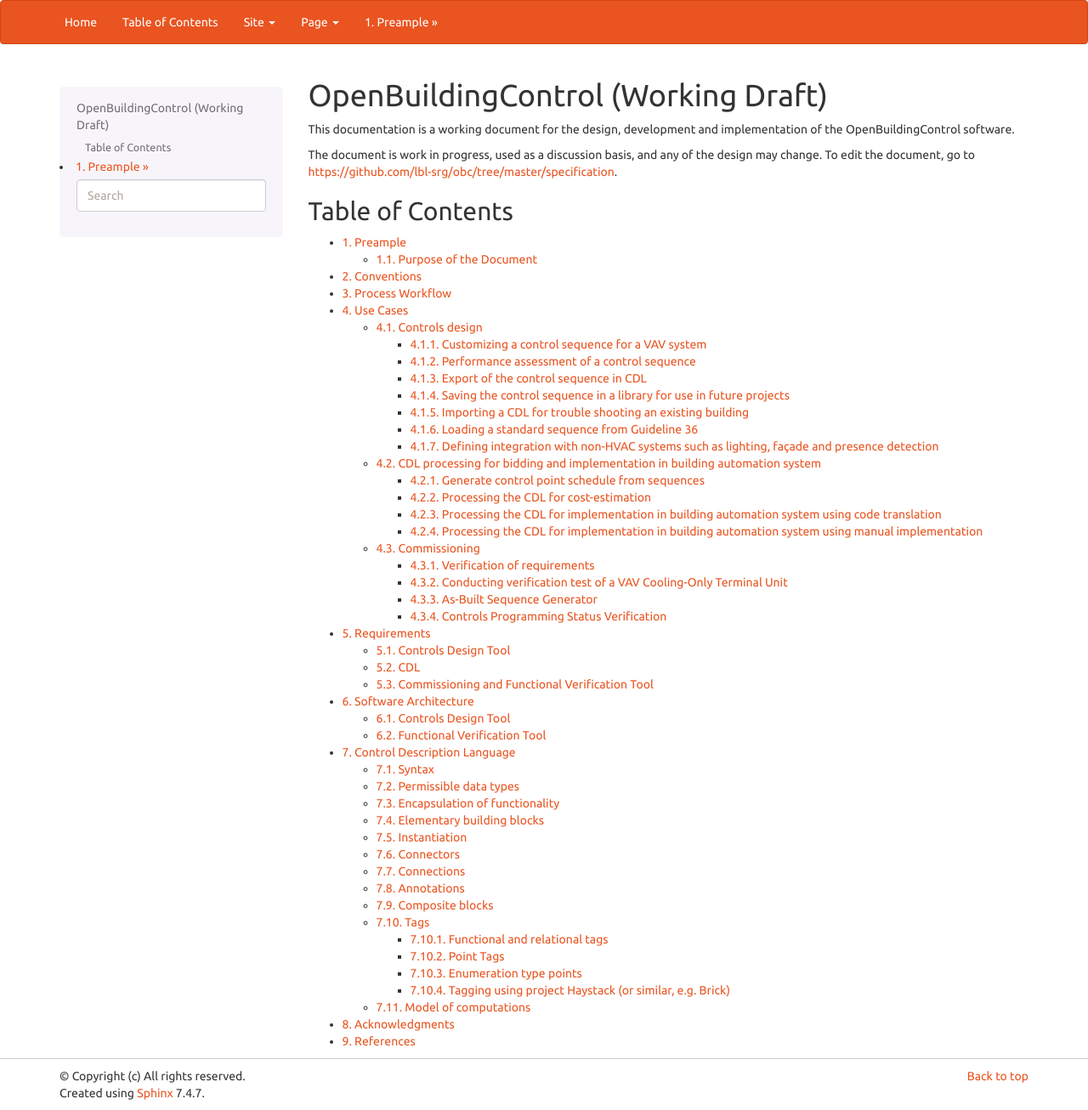
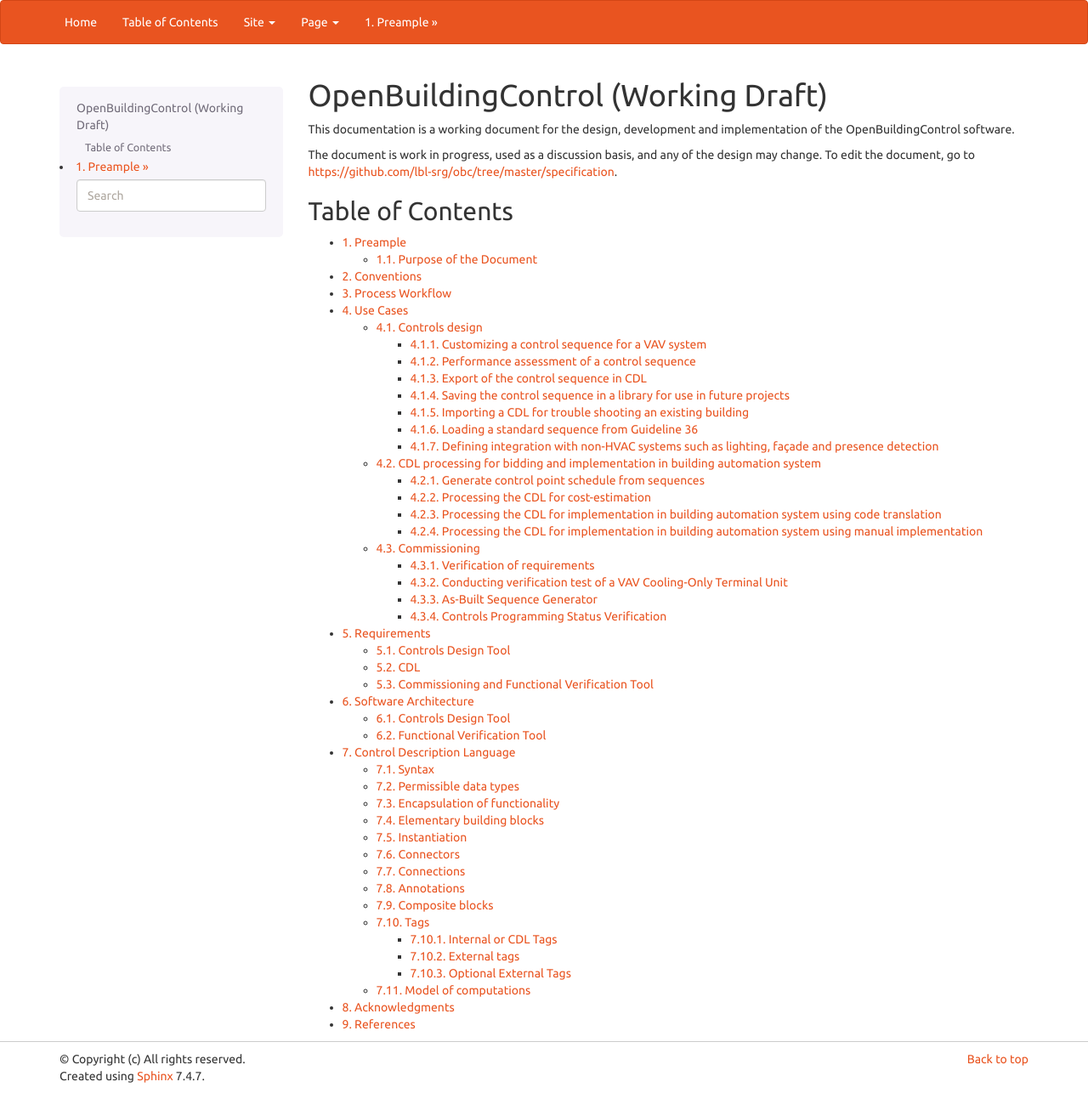
Before and after one commit to lbl-srg/obc, a Sphinx documentation site: the page built from specification/source/index.rst, in a window 1280 px wide. Shown: the whole page at 85% size. Built offline with Sphinx 7.4.7, drawn with Linux system fonts in a browser that asks for light colours; part of the change alters nothing that is shown.

Commit message:
revised tagging section

````diff
--- a/specification/source/cdl.rst
+++ b/specification/source/cdl.rst
@@ -318,44 +318,68 @@ declaration of the composite block shown in :numref:`fig_custom_control_block`
 Composite blocks are needed to preserve grouping of control blocks and their connections,
 and are needed for hierarchical composition of control sequences.]
 
+[fixme: This might be a good spot to list the block hierarchically. Any blocks contained by the composite blocks can inherit appropriate relational tags from any higher level (details and example provided under Tags section)]
+
 
 Tags
 ^^^^
-[mg I am leaving your writeup and code examples here, since they explain the software implementation. I'm adding ``brick`` for relational tags, whereas ``haystack`` can be used for functionl tags. We'll need a section on how to use them and what the capabilities are, since this is likely hard to understand for non-coder control designers]
 
-CDL allows to tag declaration that instantiate [mg this seems usefull, I'd like to see the actual code to confirm that I'm understanding the fuctionality correctly. Is this a tag that varries for different instances of the same block in the same project?]
+CDL shall introduce tags as: [fixme: not perfectly happy with the classification, but seems as a good starting point]
+
+* Internal (or CDL) tags as a part of the CDL syntax (e.g. any output connector type ```Real``` coming from a ```*.Sources.Hardware.*``` block is a hardware input to a CDL sequence.)
+* External tags provided in the ```annotation``` section of a block (e.g. an outdoor air damper position output from an economizer sequence shall have a tag ```controls```:```{outdoorAirDamper1Actuator}```)
+* Optional external third party tagging scheme (any appliable tagging scheme such as Project Haystack http://project-haystack.org/, Brick http://brickschema.org/, or as provided by a vendor).
+
+CDL allows to tag declaration that instantiate
 
 * parameters (:numref:`sec_cld_per_typ`),
 * elementary building blocks (:numref:`sec_ele_bui_blo`), and
 * composite blocks (:numref:`sec_com_blo`).
 
-The CDL structure (basic block, atomic sequence, composite sequence, [plant, project mg - should we specify this or should we leave it open until we've created the library?]) introduces the tagging hierarchy, so one should not repeat the tag (e.g.: annotation(__cdl(brick ={"isLocatedIn":"Cyclotron Road 1"})).)
 
-Functional and relational tags
-.................................
+Internal or CDL Tags
+....................
 
-[mg add: Which CDL elements have functional and relational tags? Which are mandatory and which optional for each of the elements? Should we allow additional tags?]
+[fixme: the language is targeting control designers and a lack of precission has been bothering me in the section text below]
 
-[Tags can for example be used to specify in CDL where sensor signals
-are read from, and where control signals should be sent to.
-CDL does not declare any tagging scheme, but rather declares a syntax
-that allows use of (certain) tagging schemes. Initially, we will
-use Project Haystack http://project-haystack.org/ and Brick http://brickschema.org/download/,
-but others may be added later.
+[fixme - Provide more precise explanation: The values are not explicitly tagged within the CDL control design, but explicite tags (e.g. if based on Haydstack schema: "sensor":"BI" or "command":"BO") can be provided in postprocessing.]
 
-Haystack can be used for the functional tags:
+CDL tags are used for compatibility checks. CDL disallows connections between incompatible values. (e.g. ``BO`` cannot be connected to a ``DI``, or an output of a temperature sensor output cannot be connected to an input that requires an airflow sensor value, etc.). Any CDL library elements shall have applicable CDL tags.
 
-.. code::
+CDL tags convey the following information about control points:
+* Numerical value: Binary, Analog, Mode/Status
+* Source: Hardware or Software
+* Quantity: Temperature, Pressure, Humidity, Speed or Command/Request/Status
+* Unit: Unit and Display Unit
 
-   Haystack uses the following 3 tags:
-   sensor: input, AI/BI, sensor
-   cmd: output, AO/BO, actuator, command
-   sp: setpoint, internal control variable, schedule
+Numerical value:
 
-Brick can be used for relational tags:
+* CDL declares an analog value as type ``Real`` (e.g. any instance of ``CDL.Interfaces.RealInput`` is an analog value)
+* CDL declares a binary value as type ``Boolean`` (e.g. any instance of ``CDL.Interfaces.BooleanInput`` is a binary (O or 1) value)
+* CDL declares a Mode using type ``Integer`` by assigning an integer value for each of the status or mode values required (e.g. according to ASHRAE Guidline 36 Freeze Protection has 4 stages, so if the output of the ``FreezeProtection`` block equals 2, the freeze protection stage 2 is active)
+
+Source:
+
+* CDL provides hardware and software source blocks under ``CDL.Sources.{Hardware | Software.*}`` [fixme: this should be updated with real block names after we add the blocks]
+
+Quantity and Unit:
+
+* CDL implements quantities and units as Modelica attibutes (e.g. a zone setpoint input is ``CDL.Interfaces.RealInput TSetZon(unit="K", displayUnit="degC")``)
+
+
+
+External tags
+.............
+
+[fixme: Which CDL elements have which relational tags? Which are mandatory? Should we allow additional tags?]
+
+CDL shall provide certain relational tags using a syntax which is not essencial to run the control software. CDL uses tag labels as defined by http://brickschema.org/ (see a full description of the Brick schema in the section on Optional External Tags). The function of these tags is to describe the hierarchy and define relations between CDL blocks and the controlled plant.
+
+CDL shall provide the following tags:
 
 .. code:
 
+  name/ID
   contains/isLocatedIn
   controls/isControlledBy
   hasPart/isPartOf
@@ -363,7 +387,25 @@ Brick can be used for relational tags:
   hasInput/isInputOf
   hasOutput/isOutputOf
 
-To implement tags, Modelica vendor annotations are used.
+[fixme: add to the list above as we go along]
+
+To implement the tags, Modelica vendor annotations are used. For example, an economizer enable/disable block is a part of the economizer sequence for "AHU-1" plant [fixme: how do we assign the plant name? Should the user created it or edit it as he instantates the AHU plant block?]:
+
+.. code:: modelica
+   AtomicSequences.EconEnableDisable econEnableDisable
+   annotation (Placement(transformation(extent={{-20,-60},{0,-40}})),
+                __cdl( {cdl_tags_name} =
+               {"Name/ID"    : "Economizer Enable-Disable 1",
+                "isLocatedIn": {inherit from AHU-1},
+                "isPartOf"   : "AHU-1",
+                "contains"   : "", [fixme: do we want to keep empty tags, seems easier to automate]
+                "hasPart"    : "",
+                "hasInput"   : "TOut",
+                "hasInput"   : "FreezeProtectionStage",
+                "hasInput"   : "@whitehouse.ahu3",
+                "hasOutput"  : "EcoOnOffSta"));
+
+[fixme: do we still need to leave this in:
 The syntax is as follows:
 
 The vendor annotations have the syntax
@@ -380,67 +422,14 @@ and can be part of other annotation declarations.
 [The requirement to be at the top-level
 could be relaxed if needed for a specific annotation.]
 
-Point Tags
+]
+
+
+Optional External Tags
 ......................
 
-All instances of ``CDL.Interfaces.*Input`` and instances of ``CDL.Interfaces.*Output`` must have
-the following tags deffined using ``attributes``:
+CDL shall declare a syntax that allows use of (certain) tagging schemes, such as Project Haystack (http://project-haystack.org/) and Brick http://brickschema.org/.
 
-.. code:: modelica
-
-  CDL.Interfaces.RealInput TSetZon(unit="K", displayUnit="degC", quantity="Temperature")
-
-  quantity can be:
-    Temperature
-    Pressure
-    Humidity
-    Speed
-    Command/Request/Status
-
-  Each quantity has units that remain fixed for that quantity.
-
-
-All instances of ``CDL.Interfaces.*Input`` and instances of ``CDL.Interfaces.*Output`` can have
-the following annotation:
-[mg we could add and/or modify tags for these optional point tags]
-
-.. code:: modelica
-
-   point_annotation:
-      __cdl "(" analog   [ "(" voltage "=" 8 | 16  ")" ] |
-                 digital  [ "(" address "=" address ")" ] ")"
-
-   address:
-      todo: specify how to declare the address. Is it only an IP address, or
-      something else (in addition?)
-
-Note that the specification of the voltage and the address is optional,
-as these information may not yet be known at the design stage.
-
-[For example, an 8 Volt input signal may be declared as
-
-.. code:: modelica
-
-   Interfaces.RealInput u "Outdoor temperature" annotation(__cdl(analog=8));
-
-]
-
-Enumeration type points
-.................
-
-Any quantities that can take only one value from a predefined set CDL defines as a separate interface type. For example Alarms, Stages and System Modes.
-
-.. code:
-  connector FreezeProtectionStage = input Types.FreezeProtectionStage
-                      "Input connector for a value of type FreezeProtectionStage."
-
-Tagging using project Haystack (or similar, e.g. Brick)
-...........................................
-
-As there are different tagging scheme, we now declare syntax
-that allows use of such tagging schemes. Currently, we
-support Project Haystack. [Others may be added if need is identified
-and resources allow.]
 
 Project Haystack allows tagging of various objects. It is hiearchical
 with the three entities *Site*, *Equip* and *Point*, see
@@ -497,36 +486,22 @@ can be declared in CDL as
       "kind       : "Number"
       "unit       : "°F"} ));
 
-Tools that process CDL can interpret the ``haystack`` annotation,
-but CDL will ignore it. [This avoid potential conflict for entities that
-are declared differently in Haystack and CDL.]
 
-.. todo:: Check if we should use tags for alarms, or use an CDL block for this.
+Brick, developed by UC Berkeley, is a uniform metadata schema for buildings. Quoting their website, "Brick is an open-source, BSD-licensed development effort to create a uniform schema for representing metadata in buildings. Brick has three components:
 
-.. For hardware points
+* An RDF class hierarchy describing the various building subsystems and the entities and equipment therein
+* A minimal, principled set of relationships for connecting these entities together into a directed graph representing a building
+* A method of encapsulation for composing complex components from a set of lower-level ones"
 
-.. 4. Category (HVAC, non-HVAC)
-   #. Measured value (temperature, pressure, airflow, humidity, CO2, dewpoint)
-   #. Sensor output (power, voltage, current)
-   #. Action (command, enable, open, position, lead/lag, mode, reset [from       https://drive.google.com/drive/u/1/folders/0B5uTCWD1J6MGclhjVjdWdldjUUU])
-   #. System (chilled water, hot water, multi-zone) [this needs a full list]
-   #. Device (fan, damper, valve, freezer, pump, filter)
-   #. Application (return air temperature, supply air temperature, outside air temperature, return air       temperature, economizer airflow, minimum outdoor airflow, static pressure)
-   #. Units (on/off, Watts, Volts, Amps, %open, °F/°C/K, %RH, Psig, cfm, Btu, %, Hz)
-   #. Other, based on feedback from project partners
+CDL is interested in the latter two components of the Brick schema.
 
-   Optional:
+[fixme: add a set of examples which would explain how a Control Design hierarchy gets encapsulated using Brick relational tags.]
 
-   13. Range of expected values
-   #. Alarm threshold
-   #. Other fault suppression related tags (e.g. idenftify proper connections between blocks)
-   #. Thermodynamic relationships (e.g. indicate heating or cooling source in case that there are multiple)
+Tools that process CDL can interpret optional external annotations, such as ``haystack`` and ``brick``, but CDL will ignore it at runtime. [This avoids potential conflict for entities that
+are declared differently in Haystack/Brick/{other schema} and CDL.]
 
-   In addition, CDL should provide tagging for composite blocks representing a single control sequence. These    tags should contain:
 
-   #. Block function, e.g. air handler
-   #. Sequence application, e.g. single-zone AHU or a multiple-zone AHU
-      [Should we mention atomic and sequences here?]
+[fixme
 
   .. note:: Other tagging standards worth considering in development of the CDL tagging strategy:
 
@@ -534,6 +509,30 @@ are declared differently in Haystack and CDL.]
         - Manufacturer specific point tagging conventions, such as Taylor Engineering and Schneider Electric
         - Project Haystack
         - In progress: BSR/ASHRAE Standard 223P
+
+]
+
+
+[fixme: the following paragraphs are Michael's from an older version, do we want/need to keep them?
+
+All instances of ``CDL.Interfaces.*Input`` and instances of ``CDL.Interfaces.*Output`` can have
+the following annotation:
+[mg we could add and/or modify tags for these optional point tags]
+
+.. code:: modelica
+
+   point_annotation:
+      __cdl "(" analog   [ "(" voltage "=" 8 | 16  ")" ] |
+                 digital  [ "(" address "=" address ")" ] ")"
+
+   address:
+      todo: specify how to declare the address. Is it only an IP address, or
+      something else (in addition?)
+
+Note that the specification of the voltage and the address is optional,
+as these information may not yet be known at the design stage.
+
+]
 
 
 Model of computations
````
